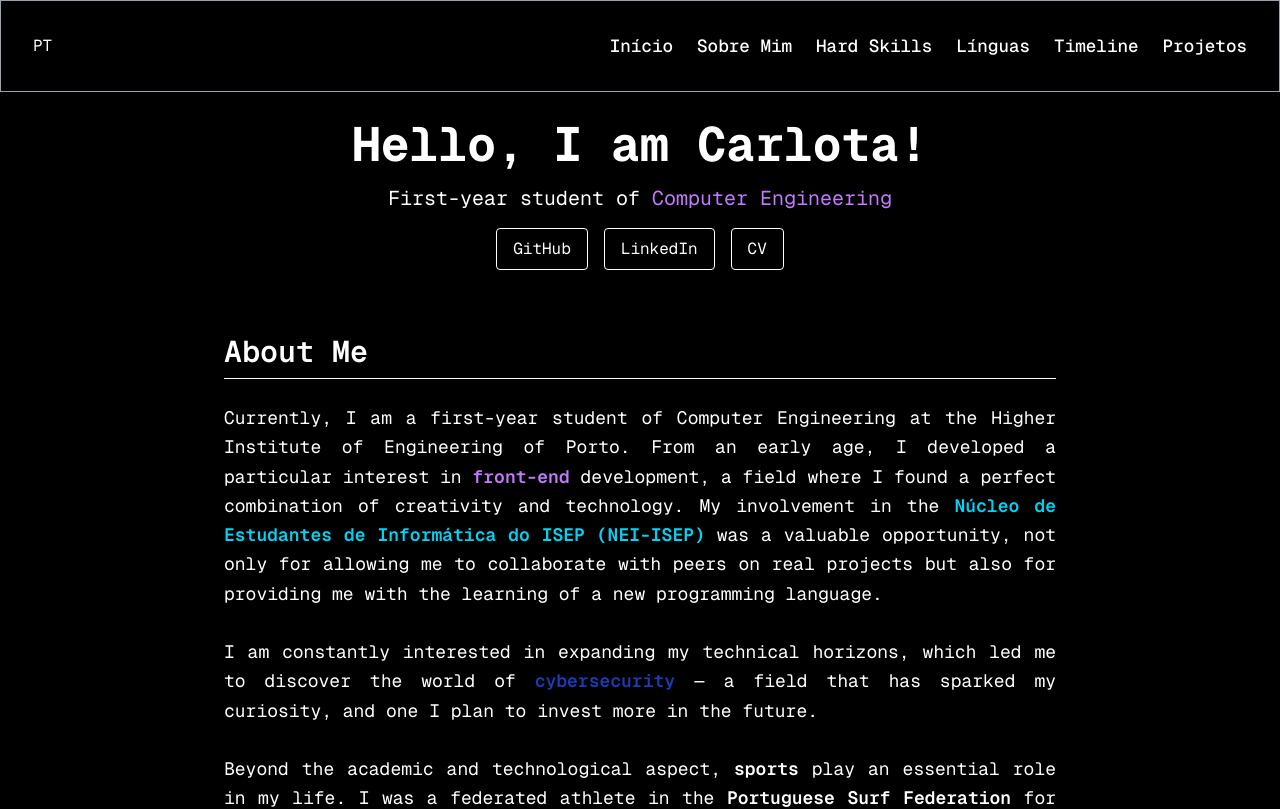
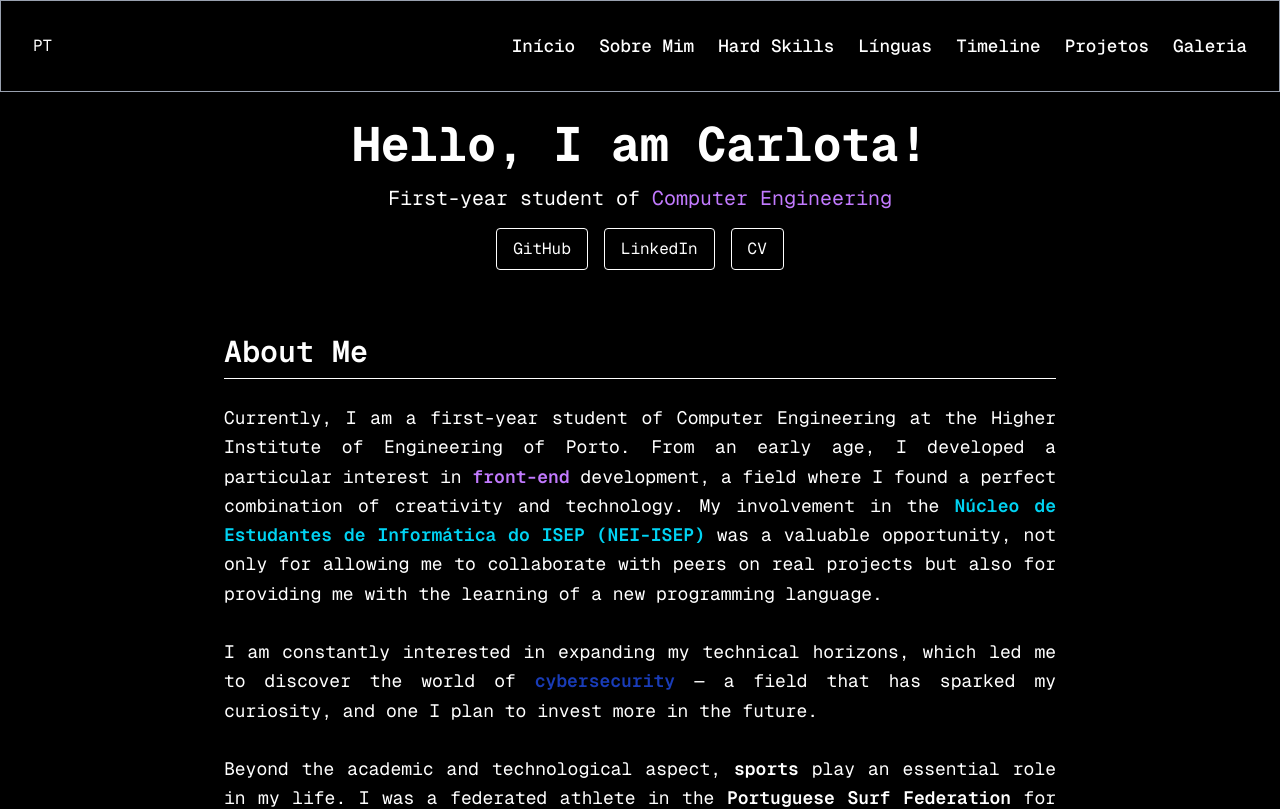
Before and after one commit to 1241330/website_pessoal, a Next.js app: page /en in a window 1280 px wide. Shown: the top 809 px of the page. Built offline with nearby package versions, Linux system fonts and the light colour scheme.

Commit message:
update navbar

```diff
--- a/src/app/en/page.tsx
+++ b/src/app/en/page.tsx
@@ -242,7 +242,7 @@ export default function Home() {
                 </section>
 
                 {/* Galeria */}
-                <section className="w-full max-w-4xl mx-auto mb-12 px-4" id="galeria">
+                <section className="w-full max-w-4xl mx-auto mb-12 px-4" id="gallery">
                     <h2 className="text-3xl font-semibold mb-6 border-b pb-2">Photo Galery</h2>
 
                     {/* Projeto 1: Patrícia Bacelar */}
--- a/src/app/globals.css
+++ b/src/app/globals.css
@@ -110,3 +110,6 @@ footer {
   color: #fff;
   text-align: center;
 }
+html {
+  scroll-behavior: smooth;
+}
--- a/src/components/Navbar.tsx
+++ b/src/components/Navbar.tsx
@@ -2,10 +2,31 @@
 import { useState, useEffect, useRef } from 'react';
 import { useRouter } from 'next/navigation';
 
+const navItems = {
+    pt: {
+        inicio: 'Início',
+        sobre: 'Sobre Mim',
+        habilidades: 'Hard Skills',
+        linguas: 'Línguas',
+        timeline: 'Timeline',
+        projetos: 'Projetos',
+        galeria: 'Galeria',
+    },
+    en: {
+        inicio: 'Home',
+        sobre: 'About Me',
+        habilidades: 'Hard Skills',
+        linguas: 'Languages',
+        timeline: 'Timeline',
+        projetos: 'Projects',
+        galeria: 'Gallery',
+    },
+};
+
 const Navbar = () => {
     const [isLangOpen, setIsLangOpen] = useState(false);
     const [isMenuOpen, setIsMenuOpen] = useState(false);
-    const [language, setLanguage] = useState('pt');
+    const [language, setLanguage] = useState<'pt' | 'en'>('pt');
     const langRef = useRef<HTMLDivElement>(null);
     const menuRef = useRef<HTMLDivElement>(null);
     const router = useRouter();
@@ -25,16 +46,26 @@ const Navbar = () => {
             }
         };
 
-        document.addEventListener("mousedown", handleClickOutside);
+        document.addEventListener('mousedown', handleClickOutside);
         return () => {
-            document.removeEventListener("mousedown", handleClickOutside);
+            document.removeEventListener('mousedown', handleClickOutside);
         };
     }, []);
 
-    const changeLanguage = (lang: string) => {
+    const changeLanguage = (lang: 'pt' | 'en') => {
         setLanguage(lang);
         closeLangMenu();
         router.push(`/${lang}`);
+    };
+
+    const sectionIds = {
+        inicio: language === 'pt' ? '#inicio' : '#start',
+        sobre: language === 'pt' ? '#sobre' : '#about',
+        habilidades: '#hard-skills',
+        linguas: language === 'pt' ? '#linguas' : '#languages',
+        timeline: '#timeline',
+        projetos: language === 'pt' ? '#projetos' : '#projects',
+        galeria: language === 'pt' ? '#galeria' : '#gallery',
     };
 
     return (
@@ -42,19 +73,22 @@ const Navbar = () => {
             <div className="relative max-w-7xl mx-auto flex items-center justify-between">
                 {/* Idioma */}
                 <div className="relative" ref={langRef}>
-                    <button
-                        onClick={toggleLangMenu}
-                        className="text-white hover:text-gray-200"
-                    >
+                    <button onClick={toggleLangMenu} className="text-white hover:text-gray-200">
                         {language.toUpperCase()}
                     </button>
                     {isLangOpen && (
                         <div className="absolute mt-2 bg-black text-white rounded shadow-md">
-                            <button onClick={() => changeLanguage('pt')}
-                                    className="block px-4 py-2 hover:bg-gray-600 w-full text-left">PT
+                            <button
+                                onClick={() => changeLanguage('pt')}
+                                className="block px-4 py-2 hover:bg-gray-600 w-full text-left"
+                            >
+                                PT
                             </button>
-                            <button onClick={() => changeLanguage('en')}
-                                    className="block px-4 py-2 hover:bg-gray-600 w-full text-left">EN
+                            <button
+                                onClick={() => changeLanguage('en')}
+                                className="block px-4 py-2 hover:bg-gray-600 w-full text-left"
+                            >
+                                EN
                             </button>
                         </div>
                     )}
@@ -62,41 +96,45 @@ const Navbar = () => {
 
                 {/* Botão mobile */}
                 <button className="md:hidden text-white z-50" onClick={toggleMenu}>
-                    <svg xmlns="http://www.w3.org/2000/svg" className="h-6 w-6" fill="none" viewBox="0 0 24 24"
-                         stroke="currentColor">
-                        <path strokeLinecap="round" strokeLinejoin="round" strokeWidth="2" d="M4 6h16M4 12h16M4 18h16"/>
+                    <svg xmlns="http://www.w3.org/2000/svg" className="h-6 w-6" fill="none" viewBox="0 0 24 24" stroke="currentColor">
+                        <path strokeLinecap="round" strokeLinejoin="round" strokeWidth="2" d="M4 6h16M4 12h16M4 18h16" />
                     </svg>
                 </button>
 
                 {/* Links - Desktop */}
-                <div className="hidden md:flex space-x-6 ml-auto">
-                    <a href={`/${language}`} className="text-white hover:text-gray-200">Início</a>
-                    <a href={`/${language}`} className="text-white hover:text-gray-200">Sobre Mim</a>
-                    <a href={`/${language}`} className="text-white hover:text-gray-200">Hard Skills</a>
-                    <a href={`/${language}`} className="text-white hover:text-gray-200">Línguas</a>
-                    <a href={`/${language}`} className="text-white hover:text-gray-200">Timeline</a>
-                    <a href={`/${language}`} className="text-white hover:text-gray-200">Projetos</a>
+                <div className="hidden md:flex space-x-6 ml-auto text-white">
+                    {Object.entries(navItems[language]).map(([key, label]) => (
+                        <a key={key} href={sectionIds[key as keyof typeof sectionIds]} className="hover:text-gray-200">
+                            {label}
+                        </a>
+                    ))}
                 </div>
             </div>
 
             {/* Mobile Menu */}
             {isMenuOpen && (
-                <div ref={menuRef}
-                     className="md:hidden fixed top-16 left-0 right-0 z-40 bg-black p-6 flex flex-col space-y-4 text-white border-t-4 border-gray-400">
-                    <a href={`/${language}`} className="hover:text-gray-200" onClick={closeMenu}>Início</a>
-                    <a href={`/${language}`} className="hover:text-gray-200" onClick={closeMenu}>Sobre Mim</a>
-                    <a href={`/${language}`} className="hover:text-gray-200" onClick={closeMenu}>Hard Skills</a>
-                    <a href={`/${language}`} className="hover:text-gray-200" onClick={closeMenu}>Línguas</a>
-                    <a href={`/${language}`} className="hover:text-gray-200" onClick={closeMenu}>Timeline</a>
-                    <a href={`/${language}`} className="hover:text-gray-200" onClick={closeMenu}>Projetos</a>
+                <div
+                    ref={menuRef}
+                    className="md:hidden fixed top-16 left-0 right-0 z-40 bg-black p-6 flex flex-col space-y-4 text-white border-t-4 border-gray-400"
+                >
+                    {Object.entries(navItems[language]).map(([key, label]) => (
+                        <a
+                            key={key}
+                            href={sectionIds[key as keyof typeof sectionIds]}
+                            className="hover:text-gray-200"
+                            onClick={closeMenu}
+                        >
+                            {label}
+                        </a>
+                    ))}
 
                     {/* Idiomas no mobile */}
                     <div className="mt-4">
-                        <button onClick={() => changeLanguage('pt')}
-                                className="block text-white hover:bg-gray-600 w-full py-2">PT
+                        <button onClick={() => changeLanguage('pt')} className="block text-white hover:bg-gray-600 w-full py-2">
+                            PT
                         </button>
-                        <button onClick={() => changeLanguage('en')}
-                                className="block text-white hover:bg-gray-600 w-full py-2">EN
+                        <button onClick={() => changeLanguage('en')} className="block text-white hover:bg-gray-600 w-full py-2">
+                            EN
                         </button>
                     </div>
                 </div>
```
